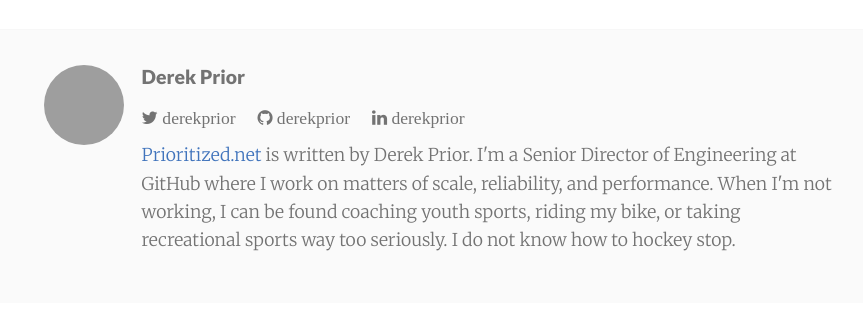
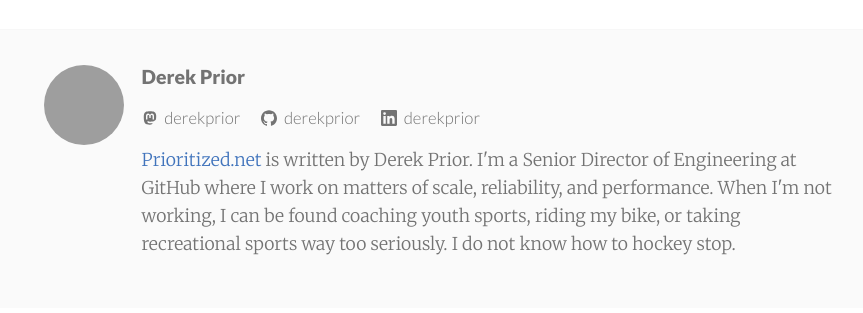
Before and after one commit to derekprior/derekprior.github.io, a Jekyll site: the page built from index.html, in a window 1280 px wide. Shown: the part 4784-5097 px from the top of the page, without its empty margins (200-1063 px from the left). Built offline with Jekyll 4.4.1, drawn with Linux system fonts in a browser that asks for light colours; nearby versions of some CDN libraries; grey boxes are pictures that could not be loaded.

Commit message:
Replace Font Awesome with inline SVGs and add Mastodon link
- Replace Font Awesome icon font with inline SVG icons for social links
- Add Mastodon link (@derekprior@hachyderm.io) with rel=me for verification
- Remove Twitter/X link
- Remove Font Awesome 4.2.0 CDN dependency from head

Co-authored-by: Copilot <223556219+Copilot@users.noreply.github.com>

```diff
--- a/_includes/footer.html
+++ b/_includes/footer.html
@@ -11,21 +11,22 @@
 
       <div class="social-links">
         <a
-          href="https://twitter.com/derekprior"
-          class="fa fa-twitter"
-          aria-label="Derek Prior on GitHub">
+          href="https://hachyderm.io/@derekprior"
+          rel="me"
+          aria-label="Derek Prior on Mastodon">
+            <svg width="16" height="16" viewBox="0 0 24 24" fill="currentColor"><path d="M21.327 8.566c0-4.339-2.843-5.61-2.843-5.61-1.433-.658-3.894-.935-6.451-.956h-.063c-2.557.021-5.016.298-6.45.956 0 0-2.843 1.271-2.843 5.61 0 .993-.019 2.181.012 3.441.103 4.243.778 8.425 4.701 9.463 1.809.479 3.362.579 4.612.51 2.268-.126 3.541-.809 3.541-.809l-.075-1.646s-1.621.511-3.441.449c-1.804-.062-3.707-.194-3.999-2.409a4.523 4.523 0 0 1-.04-.621s1.77.432 4.014.535c1.372.063 2.658-.08 3.965-.236 2.506-.299 4.688-1.843 4.962-3.254.431-2.223.396-5.424.396-5.424zm-3.353 5.59h-2.081V9.057c0-1.075-.452-1.62-1.357-1.62-1 0-1.501.647-1.501 1.927v2.791h-2.069V9.364c0-1.28-.501-1.927-1.502-1.927-.904 0-1.357.545-1.357 1.62v5.099H6.026V8.903c0-1.074.273-1.927.823-2.558.566-.631 1.307-.955 2.228-.955 1.065 0 1.872.41 2.405 1.228l.518.869.519-.869c.533-.818 1.339-1.228 2.405-1.228.92 0 1.662.324 2.228.955.549.631.822 1.484.822 2.558v5.253z"/></svg>
             derekprior
         </a>
         <a
           href="https://github.com/derekprior"
-          class="fa fa-github"
-          aria-label="Derek Prior on Twitter">
+          aria-label="Derek Prior on GitHub">
+            <svg width="16" height="16" viewBox="0 0 24 24" fill="currentColor"><path d="M12 .297c-6.63 0-12 5.373-12 12 0 5.303 3.438 9.8 8.205 11.385.6.113.82-.258.82-.577 0-.285-.01-1.04-.015-2.04-3.338.724-4.042-1.61-4.042-1.61C4.422 18.07 3.633 17.7 3.633 17.7c-1.087-.744.084-.729.084-.729 1.205.084 1.838 1.236 1.838 1.236 1.07 1.835 2.809 1.305 3.495.998.108-.776.417-1.305.76-1.605-2.665-.3-5.466-1.332-5.466-5.93 0-1.31.465-2.38 1.235-3.22-.135-.303-.54-1.523.105-3.176 0 0 1.005-.322 3.3 1.23.96-.267 1.98-.399 3-.405 1.02.006 2.04.138 3 .405 2.28-1.552 3.285-1.23 3.285-1.23.645 1.653.24 2.873.12 3.176.765.84 1.23 1.91 1.23 3.22 0 4.61-2.805 5.625-5.475 5.92.42.36.81 1.096.81 2.22 0 1.606-.015 2.896-.015 3.286 0 .315.21.69.825.57C20.565 22.092 24 17.592 24 12.297c0-6.627-5.373-12-12-12"/></svg>
             derekprior
         </a>
         <a
           href="https://www.linkedin.com/in/derek-prior-1145a2/"
-          class="fa fa-linkedin"
           aria-label="Derek Prior on LinkedIn">
+            <svg width="16" height="16" viewBox="0 0 24 24" fill="currentColor"><path d="M20.447 20.452h-3.554v-5.569c0-1.328-.027-3.037-1.852-3.037-1.853 0-2.136 1.445-2.136 2.939v5.667H9.351V9h3.414v1.561h.046c.477-.9 1.637-1.85 3.37-1.85 3.601 0 4.267 2.37 4.267 5.455v6.286zM5.337 7.433a2.062 2.062 0 0 1-2.063-2.065 2.064 2.064 0 1 1 2.063 2.065zm1.782 13.019H3.555V9h3.564v11.452zM22.225 0H1.771C.792 0 0 .774 0 1.729v20.542C0 23.227.792 24 1.771 24h20.451C23.2 24 24 23.227 24 22.271V1.729C24 .774 23.2 0 22.222 0h.003z"/></svg>
             derekprior
         </a>
       </div>
--- a/_includes/head.html
+++ b/_includes/head.html
@@ -10,5 +10,4 @@
   <link rel="alternate" type="application/rss+xml" title="RSS Feed for prioritized.net" href="/feed.xml" />
   <link href="//fonts.googleapis.com/css?family=Merriweather:900,900italic,300,300italic" rel="stylesheet" type="text/css">
   <link href="//fonts.googleapis.com/css?family=Lato:900,300" rel="stylesheet" type="text/css">
-  <link href="//maxcdn.bootstrapcdn.com/font-awesome/4.2.0/css/font-awesome.min.css" rel="stylesheet">
 </head>
--- a/css/main.css
+++ b/css/main.css
@@ -508,13 +508,22 @@ tr, td, th {
 
   & .social-links {
     text-align: center;
+    margin-bottom: var(--small-spacing);
 
     & a {
       color: var(--footer-text);
-      margin-bottom: var(--small-spacing);
+      display: inline-block;
+      font-family: var(--heading-font-family);
+      font-weight: 500;
+      font-size: 0.95em;
 
       &:not(:first-child) {
         padding-left: 1em;
+      }
+
+      & svg {
+        vertical-align: -0.15em;
+        margin-right: 0.2em;
       }
     }
 
```
